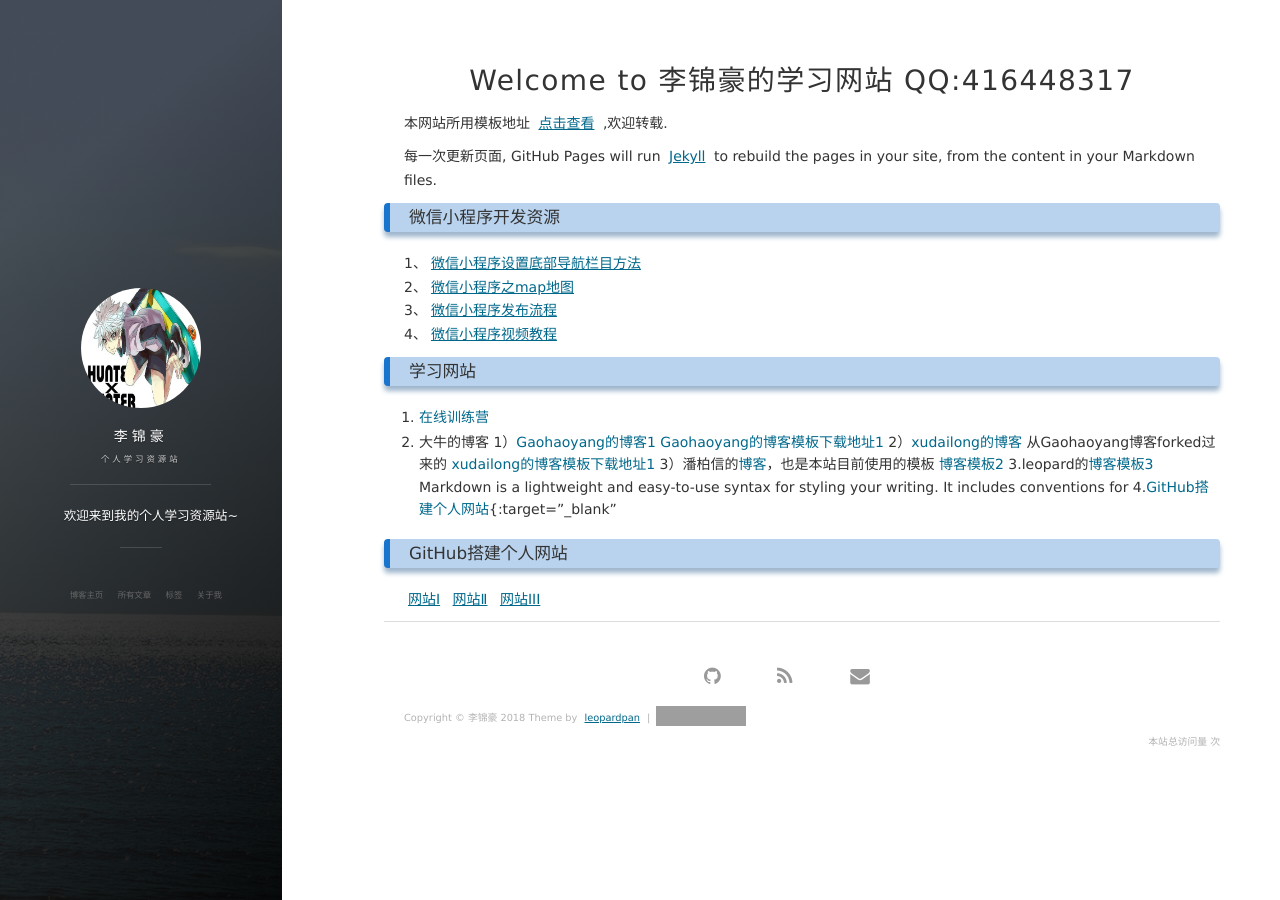
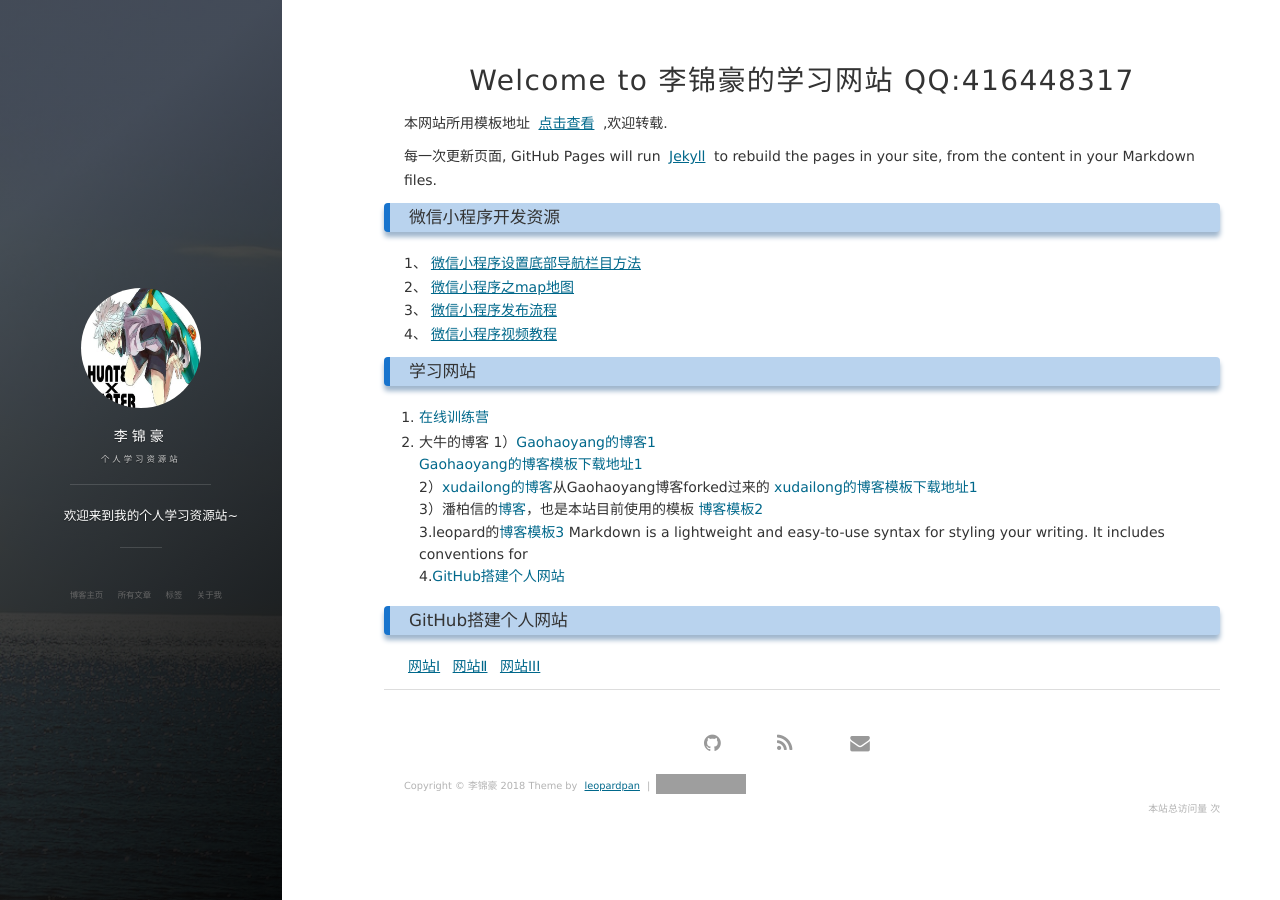
Before and after one commit to cuteftp/haihun.github.io, a Jekyll site: the page built from index.md, in a window 1280 px wide. Built offline with Jekyll 4.4.1, drawn with Linux system fonts in a browser that asks for light colours; nearby versions of some CDN libraries; our own code applies the rules of GitHub Pages for plain Markdown files; the list of posts is cut into pages by our own code; comment, search, counter and statistics services are not loaded; grey boxes are pictures that could not be loaded.

Commit message:
Update index.md

```diff
--- a/index.md
+++ b/index.md
@@ -14,15 +14,15 @@
 
 1. [在线训练营](https://www.freecodecamp.cn/){:target="_blank"}
 2. 大牛的博客
-1）[Gaohaoyang的博客1](https://gaohaoyang.github.io/){:target="_blank"}
-   [Gaohaoyang的博客模板下载地址1](https://github.com/gaohaoyang/gaohaoyang.github.io){:target="_blank"}
-2）[xudailong的博客](https://643435675.github.io/){:target="_blank"} 从Gaohaoyang博客forked过来的
-[xudailong的博客模板下载地址1](https://github.com/643435675/643435675.github.io/){:target="_blank"}
+1）[Gaohaoyang的博客1](https://gaohaoyang.github.io/){:target="_blank"}<br>
+   [Gaohaoyang的博客模板下载地址1](https://github.com/gaohaoyang/gaohaoyang.github.io){:target="_blank"}<br>
+2）[xudailong的博客](https://643435675.github.io/){:target="_blank"}从Gaohaoyang博客forked过来的
+[xudailong的博客模板下载地址1](https://github.com/643435675/643435675.github.io/){:target="_blank"}<br>
 3）潘柏信的[博客](http://baixin.io/){:target="_blank"}，也是本站目前使用的模板
-  [博客模板2](https://github.com/leopardpan/leopardpan.github.io){:target="_blank"}
+  [博客模板2](https://github.com/leopardpan/leopardpan.github.io){:target="_blank"}<br>
 3.leopard的[博客模板3](https://github.com/MengZheK/kangblog.github.io){:target="_blank"}
-Markdown is a lightweight and easy-to-use syntax for styling your writing. It includes conventions for
-4.[GitHub搭建个人网站](https://pages.github.com/){:target="_blank"
+Markdown is a lightweight and easy-to-use syntax for styling your writing. It includes conventions for<br>
+4.[GitHub搭建个人网站](https://pages.github.com/){:target="_blank"}
 
 ### GitHub搭建个人网站
 [网站Ⅰ](https://pages.github.com){:target="_blank"}
```
